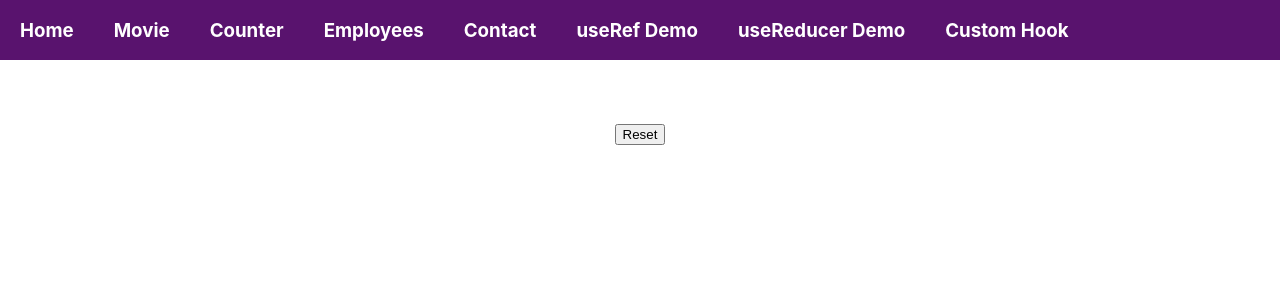
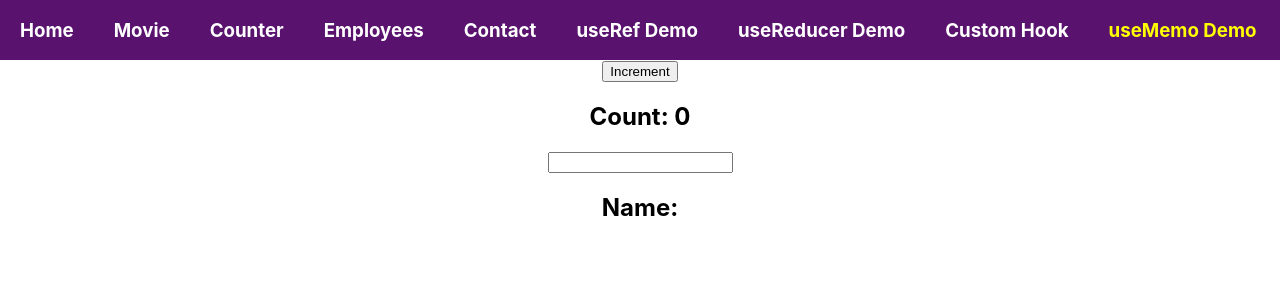
Before and after one commit to utshabkg/react-practice, a React (Create React App) app: page /usememodemo in a window 1280 px wide. Shown: the top 300 px of the page. Built offline with nearby package versions, Linux system fonts and the light colour scheme; no server answers.

Commit message:
memorizes the loop to minimize the repeatation

```diff
--- a/src/App.js
+++ b/src/App.js
@@ -10,6 +10,7 @@ import Mail from "./components/contact/Mail";
 import Error from "./components/error/Error";
 import UseRefDemo from "./components/hooksDemo/UseRefDemo";
 import UseReducerDemo from "./components/hooksDemo/UseReducerDemo";
+import UseMemoDemo from "./components/hooksDemo/UseMemoDemo";
 
 import { BrowserRouter as Router, Routes, Route } from "react-router-dom";
 
@@ -32,6 +33,7 @@ function App() {
           </Route>
           <Route path="/userefdemo" element={<UseRefDemo />} />
           <Route path="/usereducerdemo" element={<UseReducerDemo />} />
+          <Route path="/usememodemo" element={<UseMemoDemo />} />
           <Route path="*" element={<Error />} />
         </Routes>
       </div>
--- a/src/components/header/Header.js
+++ b/src/components/header/Header.js
@@ -33,6 +33,9 @@ const Header = () => {
       <NavLink style={navLinkStyles} to={"/customhookdemo"}>
         <h3>Custom Hook</h3>
       </NavLink>
+      <NavLink style={navLinkStyles} to={"/usememodemo"}>
+        <h3>useMemo Demo</h3>
+      </NavLink>
     </div>
   );
 };
--- /dev/null
+++ b/src/components/hooksDemo/UseMemoDemo.js
@@ -0,0 +1,26 @@
+import React, { useMemo, useState } from "react";
+
+const UseMemoDemo = () => {
+  const [count, setCount] = useState(0);
+  const [name, setName] = useState("");
+
+  const expensiveCalculation = (num) => {
+    for (let i = 0; i < 100000000000; i++) {
+      console.log("Inside Loop");
+      return num;
+    }
+  };
+
+  const calculation = useMemo(() => expensiveCalculation(count), []); // keep dependency [count] or [name] to run loop repeatedly
+
+  return (
+    <div>
+      <button onClick={() => setCount(count + 1)}>Increment</button>
+      <h2>Count: {count}</h2>
+      <input onChange={(e) => setName(e.target.value)} />
+      <h2>Name: {name}</h2>
+    </div>
+  );
+};
+
+export default UseMemoDemo;
```
